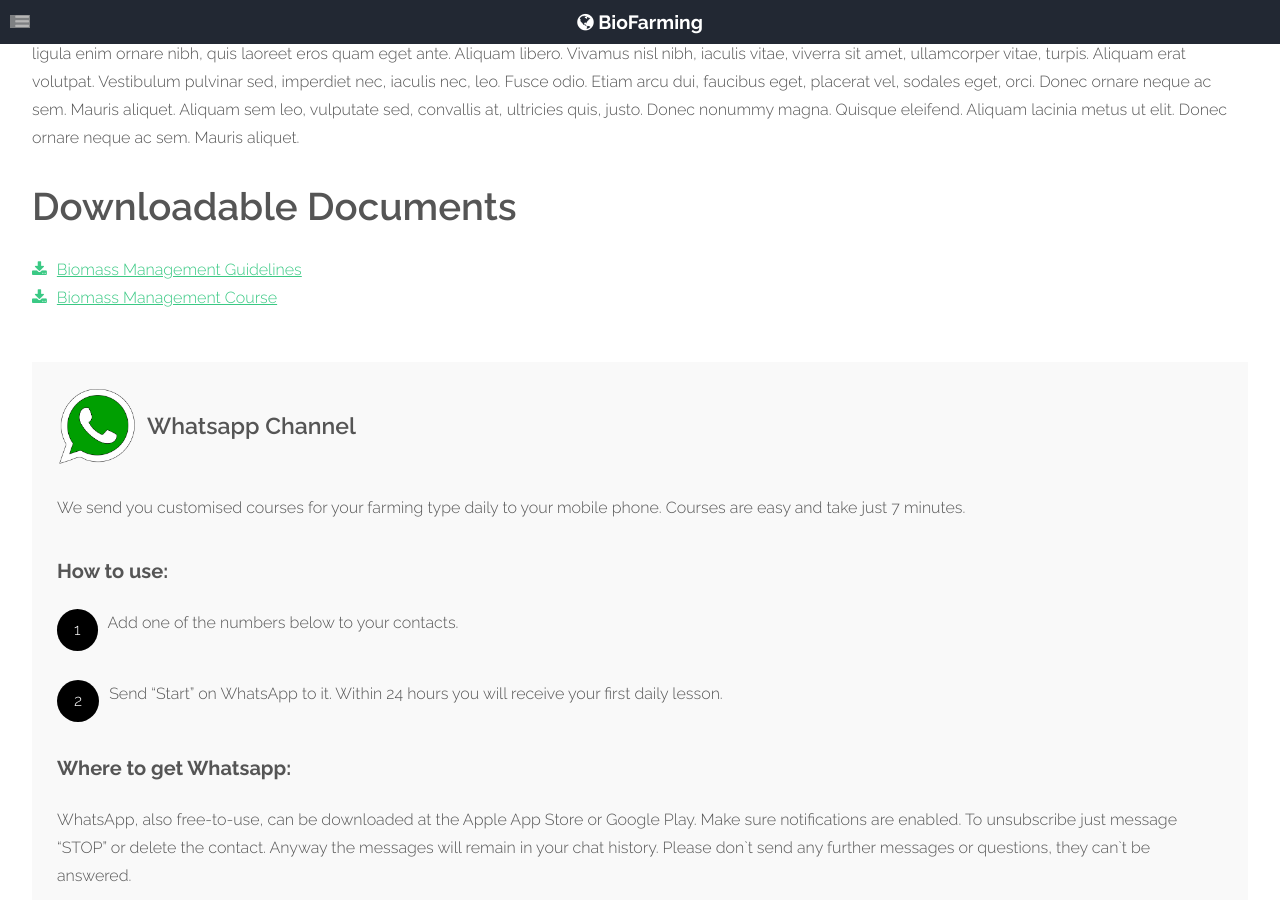
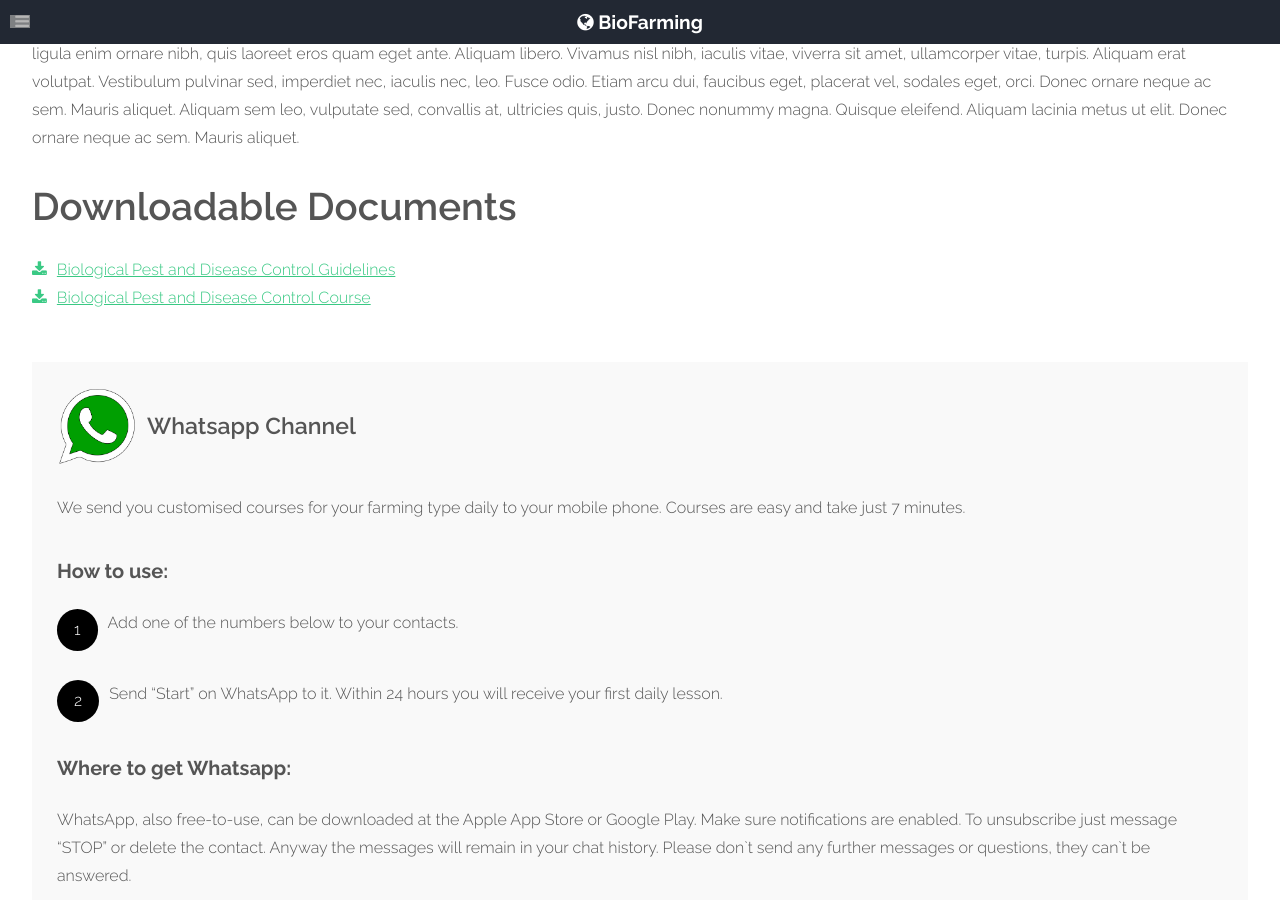
Before and after one commit to ryanmstokes/biofarming, a Jekyll site: the page built from biological-pest-and-disease-control.md, in a window 1280 px wide and 900 px high, scrolled down 1594 px. Built offline with Jekyll 4.4.1, drawn with Linux system fonts in a browser that asks for light colours; grey boxes are pictures that could not be loaded.

```diff
--- a/biological-pest-and-disease-control.md
+++ b/biological-pest-and-disease-control.md
@@ -33,7 +33,7 @@ paragraph3: Maecenas pede nisl, elementum eu, ornare ac, malesuada at, erat. Pro
   quis, justo. Donec nonummy magna. Quisque eleifend. Aliquam lacinia metus ut elit.
   Donec ornare neque ac sem. Mauris aliquet.
 cat-pdf1: "/assets/AdobeIntroToScripting.pdf"
-cat-pdf1-title: Biomass Management Guidelines
+cat-pdf1-title: Biological Pest and Disease Control Guidelines
 cat-pdf2: "/assets/AdobeIntroToScripting.pdf"
-cat-pdf2-title: Biomass Management Course
+cat-pdf2-title: Biological Pest and Disease Control Course
 ---
```
Also changed, not shown: beneficial-microbes.md (+2 -2 lines), cover-crops.md (+2 -2 lines), erosion-control.md (+2 -2 lines).
